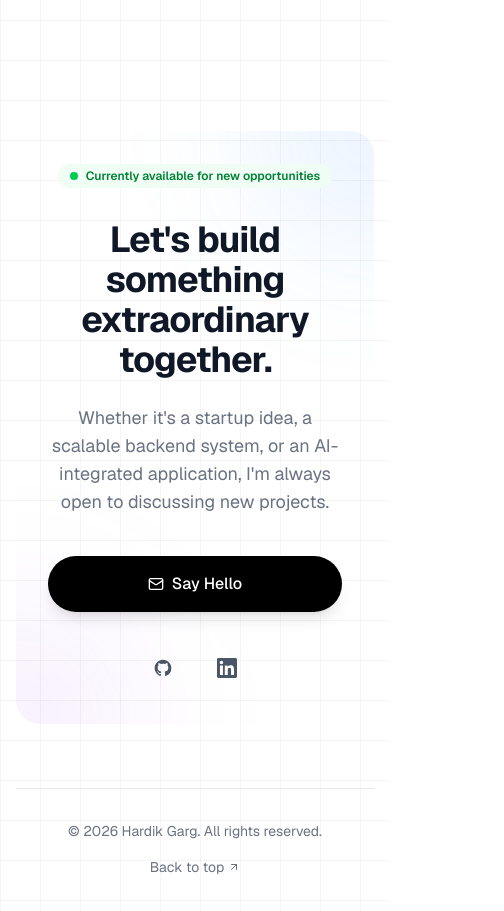
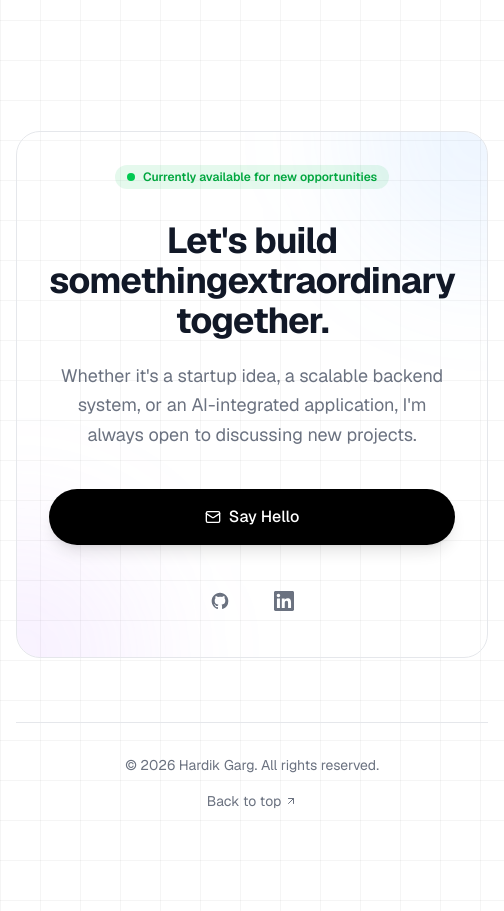
Before and after one commit to Hardik12244/Portfolio, a Next.js app: page / in a window 390 px wide. Shown: the part 7340-8251 px from the top of the page, 504 px wide, since content can reach past the window. Built offline with nearby package versions, Linux system fonts and the light colour scheme.

Commit message:
-contact section done

```diff
--- a/src/components/sections/Contact.tsx
+++ b/src/components/sections/Contact.tsx
@@ -6,41 +6,77 @@ import { Github, Linkedin } from "@/components/ui/Icons";
 
 export default function Contact() {
   return (
-    <section id="contact" className="py-24 px-4 max-w-4xl mx-auto mb-10">
+    <section
+      id="contact"
+      className="py-24 px-4 max-w-4xl mx-auto mb-10"
+    >
       <motion.div
         initial={{ opacity: 0, scale: 0.95 }}
         whileInView={{ opacity: 1, scale: 1 }}
         viewport={{ once: true }}
         transition={{ duration: 0.5 }}
-        className="glass rounded-3xl p-8 md:p-16 text-center relative overflow-hidden"
+        className="
+          glass
+          rounded-3xl
+          p-8 md:p-16
+          text-center
+          relative
+          overflow-hidden
+          border border-[var(--border)]
+        "
       >
         <div className="absolute top-0 right-0 w-64 h-64 bg-blue-400/10 rounded-full blur-3xl -translate-y-1/2 translate-x-1/2 pointer-events-none" />
+
         <div className="absolute bottom-0 left-0 w-64 h-64 bg-purple-400/10 rounded-full blur-3xl translate-y-1/2 -translate-x-1/2 pointer-events-none" />
 
         <div className="relative z-10">
-          <div className="inline-flex items-center gap-2 px-3 py-1 rounded-full bg-green-50 text-green-700 text-xs font-semibold mb-8">
+          <div className="inline-flex items-center gap-2 px-3 py-1 rounded-full bg-green-500/10 text-green-600 text-xs font-semibold mb-8">
             <span className="relative flex h-2 w-2">
               <span className="animate-ping absolute inline-flex h-full w-full rounded-full bg-green-400 opacity-75"></span>
+
               <span className="relative inline-flex rounded-full h-2 w-2 bg-green-500"></span>
             </span>
+
             Currently available for new opportunities
           </div>
 
-          <h2 className="text-4xl md:text-5xl font-bold tracking-tight text-gray-900 mb-6">
-            Let&apos;s build something <br className="hidden md:block" />
-            <span className="text-gradient">extraordinary together.</span>
+          <h2 className="text-4xl md:text-5xl font-bold tracking-tight text-[var(--foreground)] mb-5">
+            Let&apos;s build something
+            <br className="hidden md:block" />
+            <span className="text-gradient">
+              extraordinary together.
+            </span>
           </h2>
 
-          <p className="text-gray-500 text-lg mb-10 max-w-xl mx-auto">
-            Whether it&apos;s a startup idea, a scalable backend system, or an AI-integrated application, I&apos;m always open to discussing new projects.
+          <p className="text-[var(--muted)] text-lg mb-10 max-w-xl mx-auto leading-relaxed">
+            Whether it&apos;s a startup idea, a scalable backend
+            system, or an AI-integrated application, I&apos;m
+            always open to discussing new projects.
           </p>
 
           <div className="flex flex-col sm:flex-row items-center justify-center gap-4">
             <a
-              href="mailto:hardikgarg@example.com"
-              className="flex items-center gap-2 px-8 py-4 bg-black text-white rounded-full font-medium hover:bg-gray-800 transition-all hover:scale-105 active:scale-95 shadow-lg shadow-black/10 w-full sm:w-auto justify-center"
+              href="mailto:hardikgargwork@gmail.com"
+              className="
+                flex items-center gap-2
+                px-8 py-4
+                bg-black
+                text-white
+                rounded-full
+                font-medium
+                hover:bg-gray-800
+                transition-all
+                hover:scale-105
+                active:scale-95
+                shadow-lg
+                shadow-black/10
+                w-full
+                sm:w-auto
+                justify-center
+              "
             >
-              <Mail className="w-4 h-4" /> Say Hello
+              <Mail className="w-4 h-4" />
+              Say Hello
             </a>
 
             <div className="flex items-center gap-4 mt-4 sm:mt-0">
@@ -48,16 +84,35 @@ export default function Contact() {
                 href="https://github.com/Hardik12244"
                 target="_blank"
                 rel="noopener noreferrer"
-                className="w-12 h-12 flex items-center justify-center rounded-full glass text-gray-600 hover:text-black hover:scale-110 transition-all"
+                className="
+                  w-12 h-12
+                  flex items-center justify-center
+                  rounded-full
+                  glass
+                  text-[var(--muted)]
+                  hover:text-[var(--foreground)]
+                  hover:scale-110
+                  transition-all
+                "
                 aria-label="GitHub"
               >
                 <Github className="w-5 h-5" />
               </a>
+
               <a
                 href="https://www.linkedin.com/in/hardik-garg-837665244/"
                 target="_blank"
                 rel="noopener noreferrer"
-                className="w-12 h-12 flex items-center justify-center rounded-full glass text-gray-600 hover:text-blue-600 hover:scale-110 transition-all"
+                className="
+                  w-12 h-12
+                  flex items-center justify-center
+                  rounded-full
+                  glass
+                  text-[var(--muted)]
+                  hover:text-blue-600
+                  hover:scale-110
+                  transition-all
+                "
                 aria-label="LinkedIn"
               >
                 <Linkedin className="w-5 h-5" />
@@ -67,10 +122,23 @@ export default function Contact() {
         </div>
       </motion.div>
 
-      <div className="mt-16 flex flex-col md:flex-row items-center justify-between pt-8 border-t border-gray-200 text-sm text-gray-500">
-        <p>© {new Date().getFullYear()} Hardik Garg. All rights reserved.</p>
-        <a href="#" className="flex items-center gap-1 hover:text-gray-900 transition-colors mt-4 md:mt-0">
-          Back to top <ArrowUpRight className="w-3 h-3" />
+      <div className="mt-16 flex flex-col md:flex-row items-center justify-between pt-8 border-t border-[var(--border)] text-sm text-[var(--muted)]">
+        <p>
+          © {new Date().getFullYear()} Hardik Garg. All rights
+          reserved.
+        </p>
+
+        <a
+          href="#"
+          className="
+            flex items-center gap-1
+            hover:text-[var(--foreground)]
+            transition-colors
+            mt-4 md:mt-0
+          "
+        >
+          Back to top
+          <ArrowUpRight className="w-3 h-3" />
         </a>
       </div>
     </section>
```
